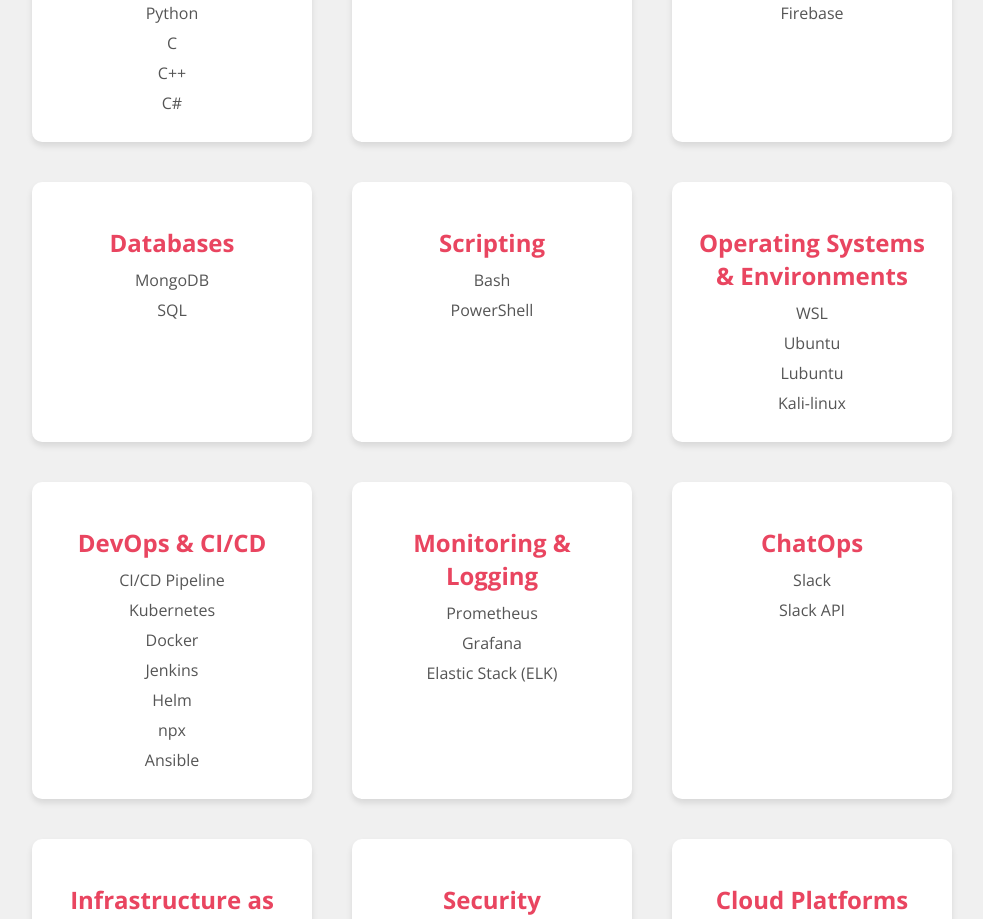
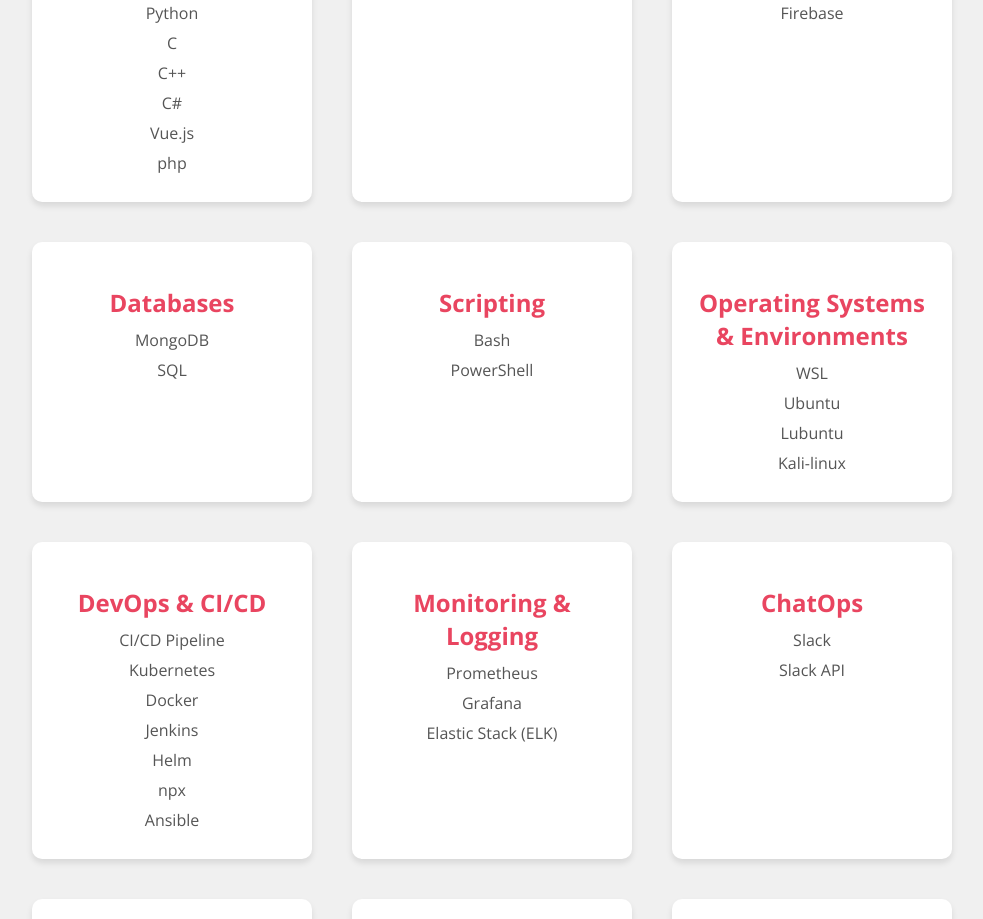
Before and after one commit to Seanpesis/my-portfolio, a React (Create React App) app: page / in a window 1280 px wide. Shown: the part 3380-4299 px from the top of the page, without its empty margins (148-1131 px from the left). Built offline with nearby package versions, Linux system fonts and the light colour scheme.

Commit message:
WSL-kali

```diff
--- a/src/components/Skills.js
+++ b/src/components/Skills.js
@@ -19,6 +19,8 @@
               <li>C</li>
               <li>C++</li>
               <li>C#</li>
+              <li>Vue.js</li>
+              <li>php</li>
             </ul>
           </div>
           <div className="skill-category">
```
